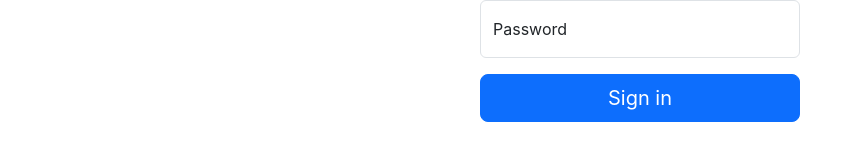
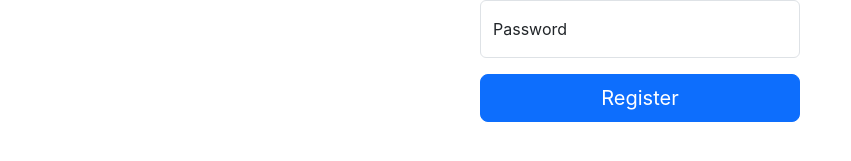
Before and after one commit to Murad-yuldashev/login-bootstrap, a React (Create React App) app: page /register in a window 1280 px wide. Shown: the part 429-590 px from the top of the page, without its empty margins (0-851 px from the left). Built offline with nearby package versions, Linux system fonts and the light colour scheme.

Commit message:
Add redux register

```diff
--- a/src/components/Registrasiya/Registrasiya.jsx
+++ b/src/components/Registrasiya/Registrasiya.jsx
@@ -1,8 +1,19 @@
 import React, { useState } from "react";
 import icon from "../assets/logo.png";
 import { Input } from "../UI";
+import { useDispatch, useSelector } from "react-redux";
+import { registerUserLoading } from "../../redux/Auth";
 
 const Registrasiya = () => {
+
+  const dispatch = useDispatch();
+  const {isLoading} = useSelector(state => state.auth);
+  console.log(isLoading, 11111111);
+  const handleClick = (e) => {
+    e.preventDefault();
+    dispatch(registerUserLoading())
+  }
+
   const [infoInput, setInfoInput] = useState({
     name: "",
     email: "",
@@ -18,7 +29,7 @@ const Registrasiya = () => {
       };
     });
   };
-  console.log(infoInput);
+
   return (
     <section className="text-center mt-5">
       <div className="form-signin w-25 m-auto">
@@ -47,8 +58,8 @@ const Registrasiya = () => {
             label={"Password"}
           />
 
-          <button className="w-100 btn btn-lg btn-primary mt-3" type="submit">
-            Sign in
+          <button onClick={handleClick} disabled={isLoading} className="w-100 btn btn-lg btn-primary mt-3" type="submit">
+            {isLoading ? 'Loading...' : 'Register'}
           </button>
         </form>
       </div>
--- a/src/redux/Auth.jsx
+++ b/src/redux/Auth.jsx
@@ -10,13 +10,20 @@ export const authSlice = createSlice({
     name: 'auth',
     initialState,
     reducers: {
+        // Login
         loginUserLoading: state => {
             state.isLoading = true;
         },
         loginUserSuccsess: state => {},
         loginUserFailure: state => {},
+        // Register
+        registerUserLoading: state => {
+            state.isLoading = true;
+        },
+        registerUserSuccsess: state => {},
+        registerUserFailure: state => {},
     }
 })
 
-export const {loginUserLoading} = authSlice.actions;
+export const {loginUserLoading, registerUserLoading} = authSlice.actions;
 export default authSlice.reducer;
```
